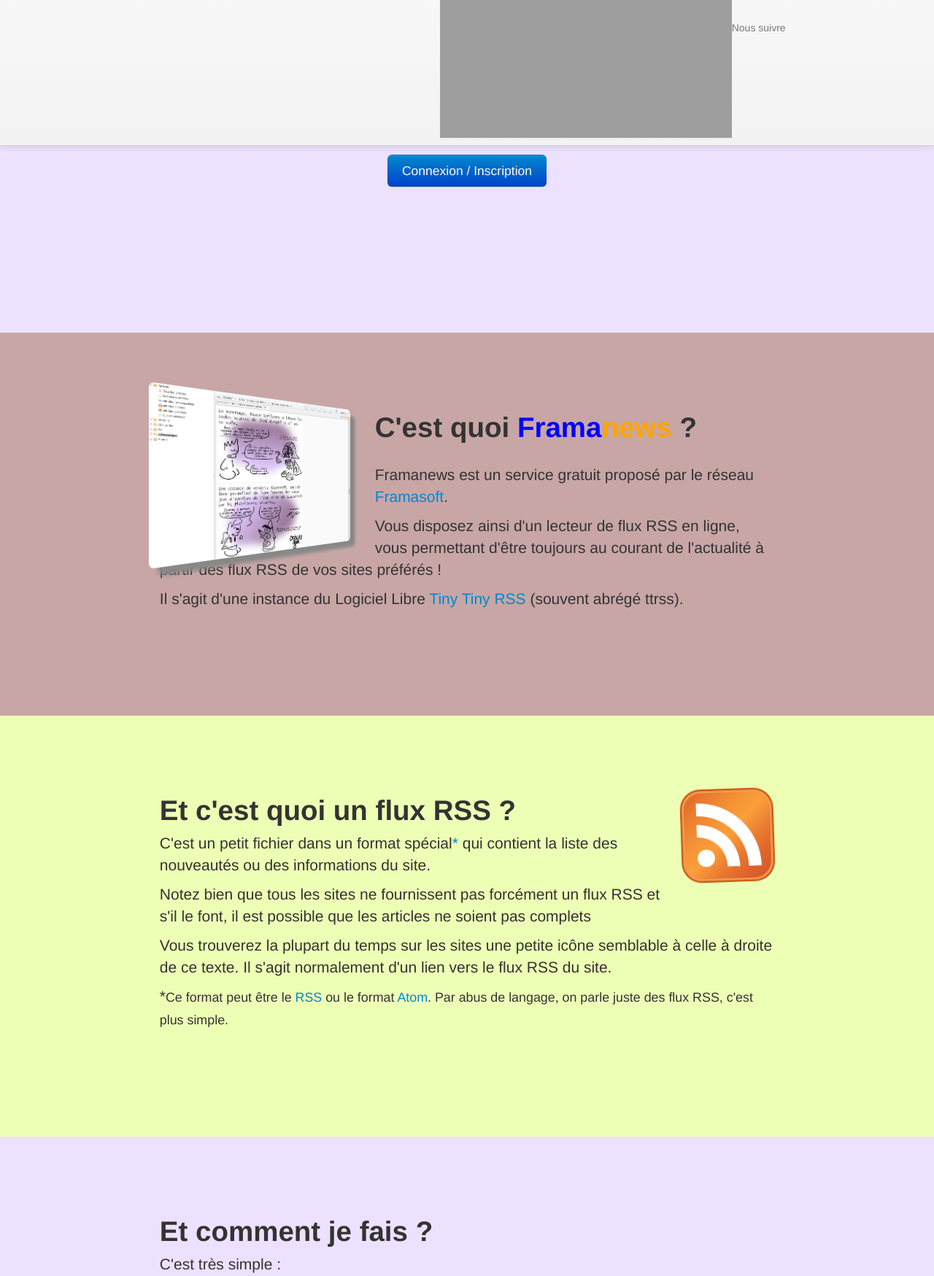
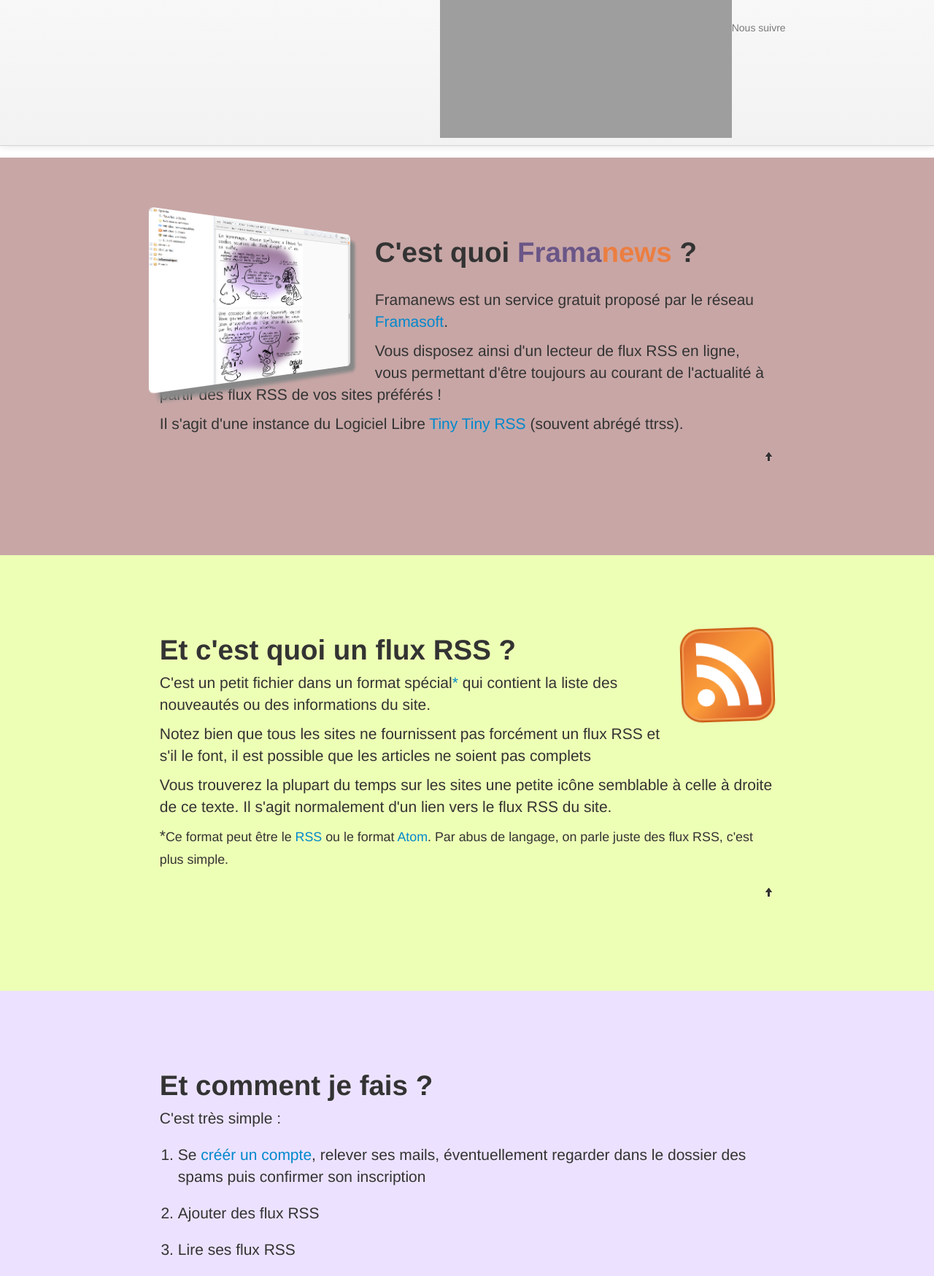
Before and after one commit to framasoft/framanews, a PHP site: page / in a window 1280 px wide. Shown: the part 250-1999 px from the top of the page at 73% size. Run offline with PHP 8.4, Linux system fonts and the light colour scheme; some libraries are stand-ins or nearby versions; grey boxes are pictures that could not be loaded.

Commit message:
Corrections suite aux retours de Yostral

```diff
--- a/css/framanews-responsive.css
+++ b/css/framanews-responsive.css
@@ -17,7 +17,7 @@
     }
     #content>div {
         padding-left: 20px;
-        padding-right: 40px;
+        padding-right: 20px;
     }
 }
 @media (max-width: 400px) {
--- a/css/framanews.css
+++ b/css/framanews.css
@@ -9,9 +9,8 @@
     top: 45px;
 }
 #framanews-nav .navbar-fixed-top .navbar-inner {
-    box-shadow:none;
-    background: #ECE2FF;
-    border:none;
+    box-shadow:4px;
+    background: #f6f6f6;
 }
 #NB-RSS {
     padding-top: 80px;
@@ -24,12 +23,8 @@
  * Slide d'accueil
  */
 #home {
-    background-color: #ECE2FF;
-    padding-top: 160px;
-    padding-bottom: 200px;
-}
-#manchot {
-    padding-right:70px;
+    padding-top: 40px;
+    padding-bottom: 80px;
 }
 .beta {
     background-image: url(../img/beta.png);
@@ -38,7 +33,7 @@
     height: 177px;
 }
 .big-title {
-    font-family:fantasy;
+    font-family:DejaVu Sans, Verdana, Geneva, sans serif;
     font-size: 200%;
     height: 177px;
 }
@@ -48,10 +43,10 @@
     bottom: -50%;
 }
 .frama {
-    color: blue;
+    color: #6A5687;
 }
 .news {
-    color: orange;
+    color: #EB7E41;
 }
 /*
  * Framanews ? C'est quoi ça ?
--- a/index.html
+++ b/index.html
@@ -16,7 +16,7 @@
         <link rel="stylesheet" href="css/framanews-responsive.css">
     </head>
 
-    <body data-spy="scroll" data-target="#scrollspy-target" data-offset="86">
+    <body data-spy="scroll" data-target="#scrollspy-target" data-offset="86" id="gototop">
         <!-- - - - - - - - - - - - - - - - - - Framanews-nav - - - - - - - - - - - - - -->
         <div class="container-fluid visible-desktop" id="framanews-nav">
             <div class="navbar navbar-fixed-top" id="scrollspy-target">
@@ -58,6 +58,18 @@
                     <a class="brand" href="http://framasoft.org"><img src="framanav/img/manchot.png" alt="Framasoft" class="dd_icon"/> <span style="color: #6b6bb5;">Frama</span><span style="color: #FF8103;">soft</span></a>
                     <div class="nav-collapse collapse">  <!-- automatiquement referm&eacute; en cas de petit &eacute;cran -->
                         <ul class="nav">
+                            <li class="dropdown hidden-desktop">
+                                <a href="#" class="dropdown-toggle" data-toggle="dropdown"> Framanews <b class="caret"></b></a>
+                                <ul class="dropdown-menu">
+                                    <li><a href="#home" class="brand">Framanews</a></li>
+                                    <li><a href="#kezako">C'est quoi&nbsp;?</a></li>
+                                    <li><a href="#kezako-rss">RSS&nbsp;?</a><li>
+                                    <li><a href="#komen-sa-marche">Et comment je fais&nbsp;?</a></li>
+                                    <li><a href="#framarticle_toolbar">La barre d'outils Framarticle</a></li>
+                                    <li><a href="#mobilite">Mobilité</a></li>
+                                    <li><a href="#faq">FAQ</a><li>
+                                </ul>
+                            </li>
 
                             <li class="dropdown">
                             <a href="#" class="dropdown-toggle" data-toggle="dropdown"> Logiciel libre <b class="caret"></b></a>
@@ -183,6 +195,7 @@
                         <p>Vous disposez ainsi d'un lecteur de flux RSS en ligne, vous permettant d'être toujours au courant de l'actualité à partir des flux RSS de vos sites préférés !</p>
                         <p>Il s'agit d'une instance du Logiciel Libre <a href="http://tt-rss.org">Tiny Tiny RSS</a> (souvent abrégé ttrss).</p>
                     </div>
+                    <a class="pull-right" href="#gototop" title="Retour au haut de la page"><i class="icon-arrow-up"></i></a>
                 </div>
             </div>
             <div class="row-fluid slide" id="kezako-rss">
@@ -195,6 +208,7 @@
                         <p>Vous trouverez la plupart du temps sur les sites une petite icône semblable à celle à droite de ce texte. Il s'agit normalement d'un lien vers le flux RSS du site.</p>
                         <span id="NB-RSS"></span><p>*<small>Ce format peut être le <a href="http://fr.wikipedia.org/wiki/RSS">RSS</a> ou le format <a href="http://fr.wikipedia.org/wiki/Atom">Atom</a>. Par abus de langage, on parle juste des flux RSS, c'est plus simple.</small></p>
                     </div>
+                    <a class="pull-right" href="#gototop" title="Retour au haut de la page"><i class="icon-arrow-up"></i></a>
                 </div>
             </div>
             <div class="row-fluid slide" id="komen-sa-marche">
@@ -214,6 +228,7 @@
                         <li class="lead">Partager les articles</li>
                         <li class="lead">…</li>
                     </ul>
+                    <a class="pull-right" href="#gototop" title="Retour au haut de la page"><i class="icon-arrow-up"></i></a>
                 </div>
             </div>
             <div class="row-fluid slide" id="framarticle_toolbar">
@@ -254,6 +269,7 @@
                             <p>Raccourci pour la boîte de dialogue d'ajout d'abonnement</p>
                         </div>
                     </div>
+                    <a class="pull-right" href="#gototop" title="Retour au haut de la page"><i class="icon-arrow-up"></i></a>
                 </div>
             </div>
             <div class="row-fluid slide" id="mobilite">
@@ -270,6 +286,7 @@
                         <li class="lead"><a href="http://andreafortuna.github.io/YATTRSSC/">YATTRSSC</a> (webapp, fonctionne aussi sur iOs, et sans doute tous les autres OS mobiles permettant l'utilisation des webapp)</li>
                     </ul>
                     <p>À noter que ces applications nécessitent d'autoriser l'accès par l'API dans les préférences (menu déroulant «&nbsp;Actions&nbsp;», «&nbsp;Configuration&nbsp;»)</p>
+                    <a class="pull-right" href="#gototop" title="Retour au haut de la page"><i class="icon-arrow-up"></i></a>
                 </div>
             </div>
             <div class="row-fluid slide" id="faq">
@@ -333,6 +350,7 @@
                             <p><small>C'est par <a href="http://contact.framasoft.org/">là</a>&nbsp;!</small></p>
                         </li>
                     </ul>
+                    <a class="pull-right" href="#gototop" title="Retour au haut de la page"><i class="icon-arrow-up"></i></a>
                 </div>
             </div>
         </div>
```
